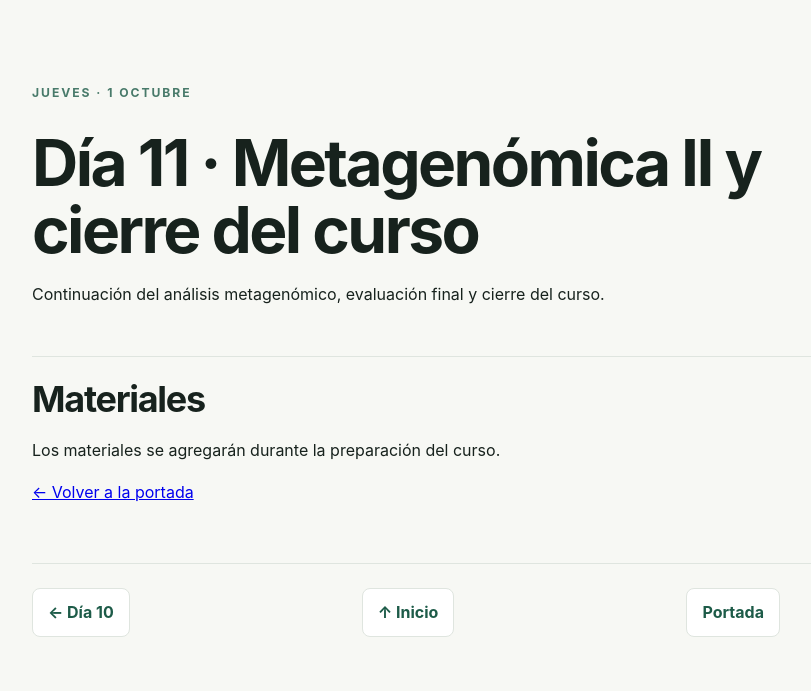
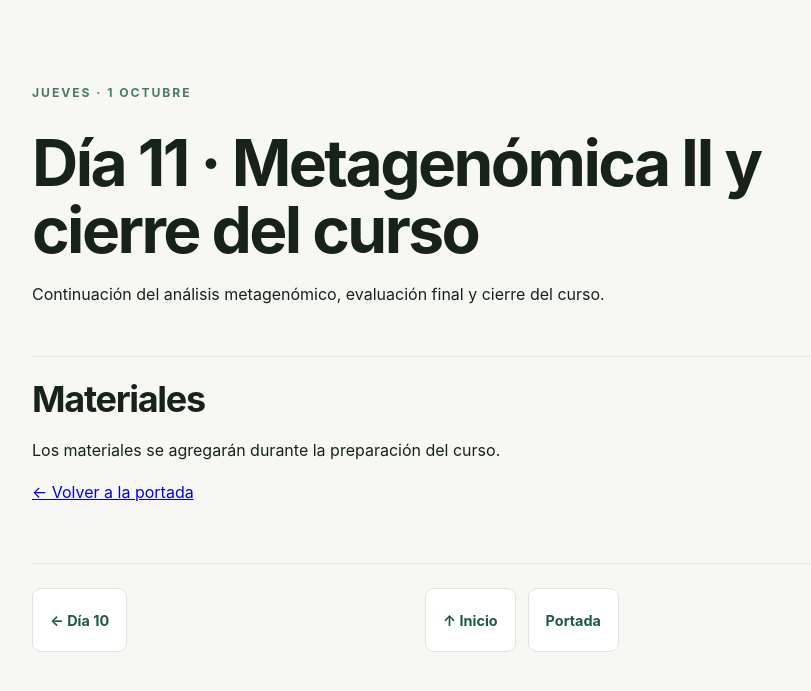
Before and after one commit to vitoem/HBGT_2026, a Jekyll site: the page built from docs/dia-11.md, in a window 1280 px wide. Shown: the top 691 px of the page, without its empty margins (118-929 px from the left). Built offline with Jekyll 4.4.1, drawn with Linux system fonts in a browser that asks for light colours.

Commit message:
Refactor day-navigation styles to use grid layout

```diff
--- a/docs/assets/css/custom.css
+++ b/docs/assets/css/custom.css
@@ -186,9 +186,57 @@ h2 { font-size:clamp(2rem,4vw,3.2rem); line-height:1.05; letter-spacing:-.035em;
 .day-page table code { font-size:.88em; }
 
 /* ---------- Navegación de jornadas ---------- */
-.day-navigation { display:flex; justify-content:space-between; gap:12px; margin-top:58px; padding-top:24px; border-top:1px solid var(--line); }
-.day-navigation a { display:inline-block; padding:10px 15px; border:1px solid var(--line); border-radius:8px; background:white; color:var(--accent) !important; text-decoration:none !important; font-weight:700; }
-.day-navigation a:hover { background:var(--soft); border-color:#b9cdbf; }
+.day-navigation {
+  display:grid;
+  grid-template-columns: 1fr auto auto 1fr;
+  align-items:center;
+  gap:12px;
+  margin-top:58px;
+  padding-top:24px;
+  border-top:1px solid var(--line);
+}
+
+.day-navigation a {
+  display:inline-flex;
+  align-items:center;
+  justify-content:center;
+  min-height:42px;
+  padding:10px 17px;
+  border:1px solid var(--line);
+  border-radius:9px;
+  background:#fff;
+  color:var(--accent) !important;
+  text-decoration:none !important;
+  font-weight:700;
+  font-size:.9rem;
+  transition:
+    background .2s ease,
+    border-color .2s ease,
+    transform .15s ease;
+}
+
+.day-navigation a:first-child {
+  justify-self:start;
+}
+
+.day-navigation a:nth-child(2),
+.day-navigation a:nth-child(3) {
+  justify-self:center;
+}
+
+.day-navigation a:last-child {
+  justify-self:end;
+}
+
+.day-navigation a:hover {
+  background:var(--soft);
+  border-color:#b9cdbf;
+  transform:translateY(-1px);
+}
+
+.day-navigation .nav-placeholder {
+  width:1px;
+}
 
 @media(max-width:800px){
   .course-meta{grid-template-columns:1fr 1fr}.course-meta div:nth-child(2){border-right:0}.course-meta div{border-bottom:1px solid var(--line)}
```
